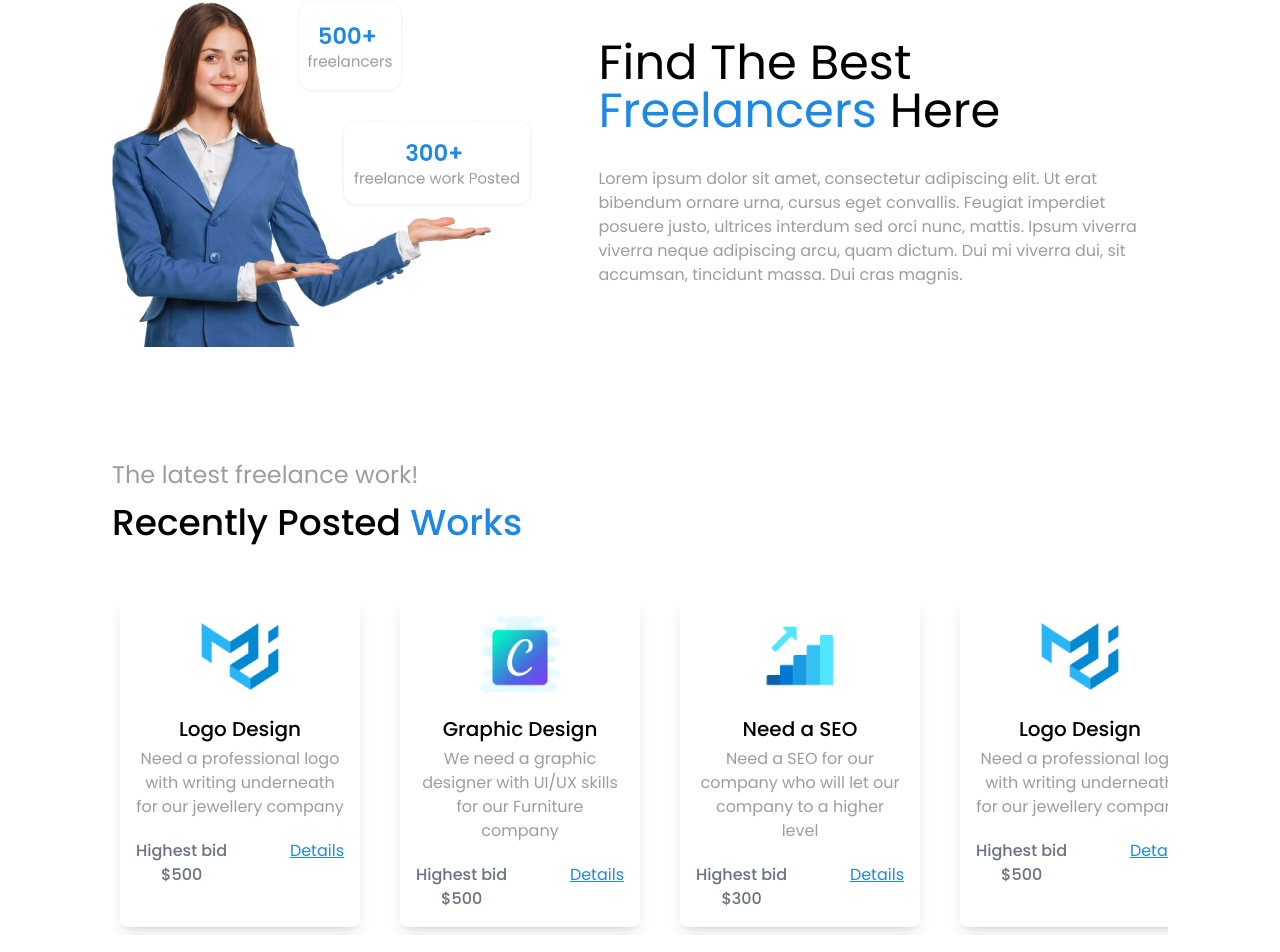
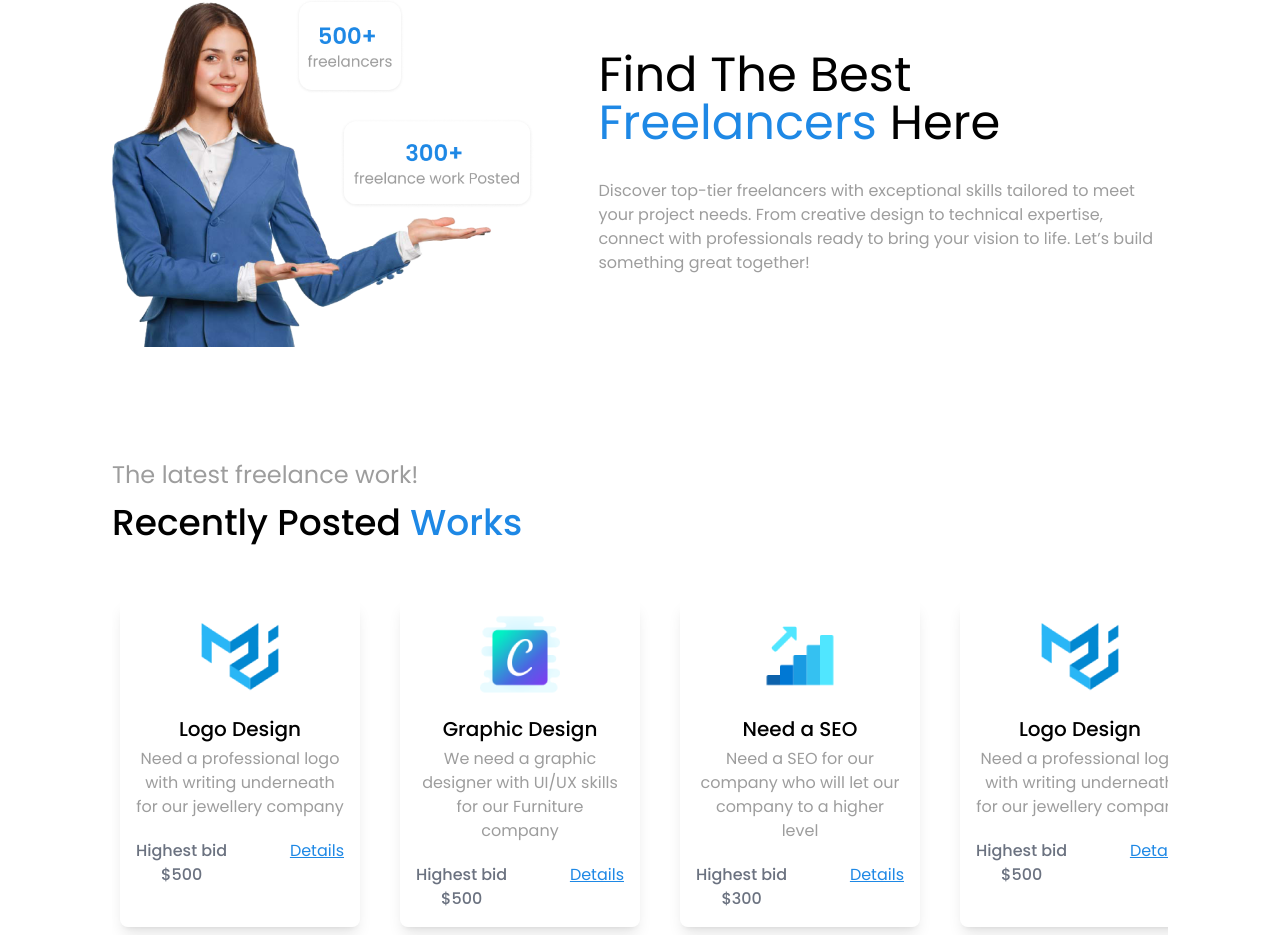
Before and after one commit to l-isaro/local-lance-frontend, a React (Vite) app: page / in a window 1280 px wide. Shown: the part 935-1887 px from the top of the page. Built offline with nearby package versions, Linux system fonts and the light colour scheme.

Commit message:
fix: update Navbar links and improve Home page layout and content

```diff
--- a/src/components/Navbar.jsx
+++ b/src/components/Navbar.jsx
@@ -7,7 +7,7 @@ export default function Navbar() {
         <ul className="flex gap-8 items-center text-sm">
             <NavLink to="/" className={({isActive}) => isActive ? "text-web-blue" : ""}>Home</NavLink>
             <NavLink to="/home">Find Work</NavLink>
-            <NavLink to="/home">Find Freelancers</NavLink>
+            <NavLink to="#findFreelancers">Find Freelancers</NavLink>
             <NavLink to="/login" className={({isActive}) => isActive ? "text-web-blue" : ""}>Log In</NavLink>
             <NavLink to="/signup" className={({isActive}) => isActive ? "text-web-blue" : ""}>Sign Up</NavLink>
             <NavLink to="/project/create" className="bg-web-blue rounded-full py-2 px-8 text-white text-sm ml-7 font-medium">Post a project</NavLink>
--- a/src/components/workCard.jsx
+++ b/src/components/workCard.jsx
@@ -1,7 +1,6 @@
 import { NavLink } from "react-router-dom";
 
 export default function WorkCard(props) {
-  console.log(props.id)
   return (
     <div className="shadow-lg p-4 w-60 rounded-lg">
         <img src={props.img} alt="" className="mx-auto"/>
--- a/src/pages/Home.jsx
+++ b/src/pages/Home.jsx
@@ -10,12 +10,12 @@ import CanvaApp from "../assets/CanvaApp.png";
 import graph from "../assets/graph.png";
 import WorkCard from "../components/workCard";
 import { useEffect, useState } from "react";
-import { v4 as uuidv4 } from 'uuid';
+import { v4 as uuidv4 } from "uuid";
 import { useAuth } from "../contexts/AuthContext";
 
 export default function Home() {
   const [projects, setProjects] = useState([]);
-  const {user} = useAuth()
+  const { user } = useAuth();
   console.log(user);
 
   useEffect(() => {
@@ -86,7 +86,7 @@ export default function Home() {
     },
   ];
 
-  const displayedProjects = works.concat(projects)
+  const displayedProjects = works.concat(projects);
 
   const workCards = displayedProjects.map((work) => (
     <WorkCard
@@ -133,7 +133,10 @@ export default function Home() {
           {processCards}
         </div>
       </section>
-      <section className="flex px-28 items-center bg-white gap-16 pt-10">
+      <section
+        className="flex px-28 items-center bg-white gap-16 pt-10"
+        id="findFreelancers"
+      >
         <img src={stats} alt="" className="w-2/5" />
         <div>
           <h2 className="text-5xl text-black mb-8">
@@ -141,11 +144,10 @@ export default function Home() {
             Here
           </h2>
           <p>
-            Lorem ipsum dolor sit amet, consectetur adipiscing elit. Ut erat
-            bibendum ornare urna, cursus eget convallis. Feugiat imperdiet
-            posuere justo, ultrices interdum sed orci nunc, mattis. Ipsum
-            viverra viverra neque adipiscing arcu, quam dictum. Dui mi viverra
-            dui, sit accumsan, tincidunt massa. Dui cras magnis.
+            Discover top-tier freelancers with exceptional skills tailored to
+            meet your project needs. From creative design to technical
+            expertise, connect with professionals ready to bring your vision to
+            life. Let’s build something great together!
           </p>
         </div>
       </section>
@@ -155,14 +157,24 @@ export default function Home() {
           Recently Posted <span className="text-web-blue">Works</span>
         </h3>
         <div className="overflow-x-auto scrollbar-hidden p-2">
-        <div className="flex gap-10 w-fit">{workCards}</div>
+          <div className="flex gap-10 w-fit">{workCards}</div>
         </div>
       </section>
       <section className="bg-background-green flex flex-col items-center py-14">
-        <h2 className="text-black text-3xl font-medium mb-2">Newsletter Subscription</h2>
-        <p className="text-sm mb-5">Subscribe to our newsletter to get new freelance work and projects</p>
-        <input placeholder='Enter your email adress' type='email' className="p-3 border rounded-md w-96 text-center shadow-md text-black"/>
-        <button className="bg-web-blue py-3 px-8 rounded-md text-white mt-10">Subscribe</button>
+        <h2 className="text-black text-3xl font-medium mb-2">
+          Newsletter Subscription
+        </h2>
+        <p className="text-sm mb-5">
+          Subscribe to our newsletter to get new freelance work and projects
+        </p>
+        <input
+          placeholder="Enter your email adress"
+          type="email"
+          className="p-3 border rounded-md w-96 text-center shadow-md text-black"
+        />
+        <button className="bg-web-blue py-3 px-8 rounded-md text-white mt-10">
+          Subscribe
+        </button>
       </section>
     </div>
   );
--- a/src/pages/ProjectDetails.jsx
+++ b/src/pages/ProjectDetails.jsx
@@ -1,9 +1,9 @@
-import { useLocation, useParams } from "react-router-dom"
+import { useLocation } from "react-router-dom"
 import ApplicationForm from "../components/ApplicationForm"
 
 export default function ProjectDetails() {
     const location = useLocation()
-    const {title, description, skills, deadline, highestBid, id} = location.state || {}
+    const {title, description, skills, deadline, highestBid } = location.state || {}
     console.log(location.state)
 return (
     <div className="min-h-screen flex flex-col items-center justify-center text-web-gray">
```
